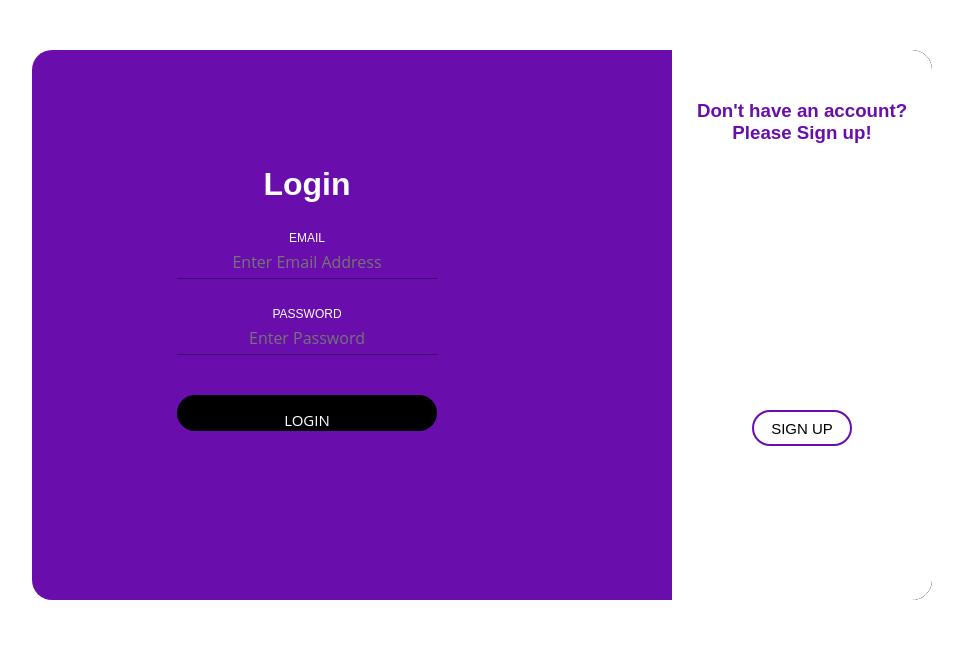
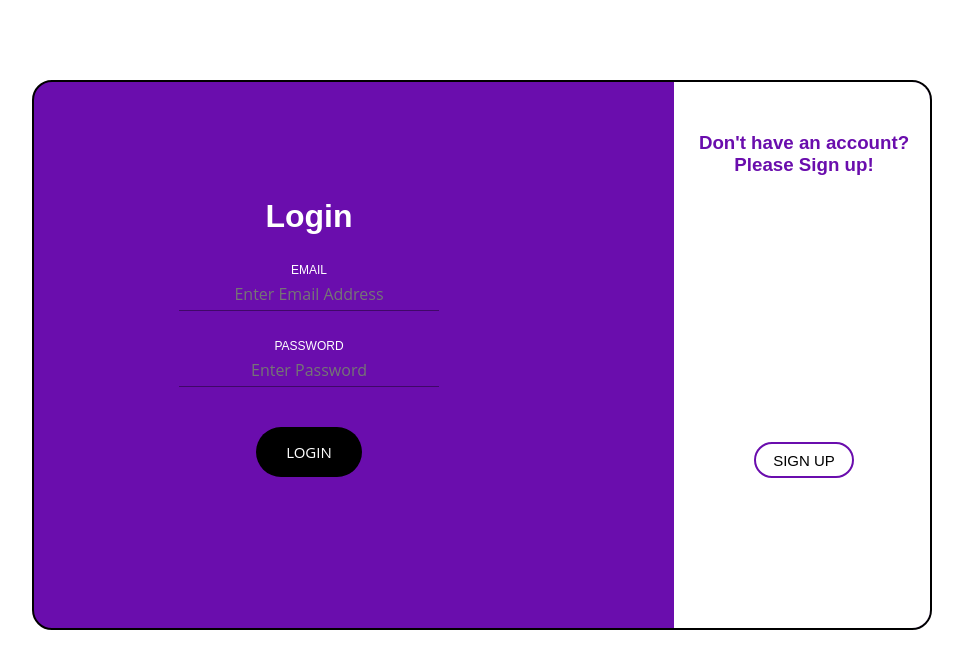
Before and after one commit to Jia2005/Algorific, a React (Create React App) app: page / in a window 1280 px wide. Shown: the top 668 px of the page, without its empty margins (158-1121 px from the left). Built offline with nearby package versions, Linux system fonts and the light colour scheme.

Commit message:
css change

```diff
--- a/src/HomePage.css
+++ b/src/HomePage.css
@@ -4,7 +4,6 @@ body {
     /* background-color: #000; */
     color: #f2f2f2;
   }
-
   * {
     margin: 0;
     padding: 0;
--- a/src/HomePage.js
+++ b/src/HomePage.js
@@ -10,7 +10,7 @@ import profileLogo from './Images/profile.jpg';
 import './HomePage.css';
 import { FontAwesomeIcon } from '@fortawesome/react-fontawesome';
 import { faInstagram, faFacebookF, faLinkedinIn } from '@fortawesome/free-brands-svg-icons';
-
+import { faUser } from '@fortawesome/free-solid-svg-icons';
 const Navbar = () => {
   const [navbarClass, setNavbarClass] = useState('navbar');
 
@@ -23,7 +23,9 @@ const Navbar = () => {
   return (
     <div className={navbarClass} id="myNavbar">
       <a href="/" style={{backgroundColor:'red'}}>Logout</a>
-      <a href='/profile'>Profile</a>
+      <a href='/profile'>
+        <FontAwesomeIcon icon={faUser} style={{ marginRight: '8px' }} />
+      </a>
       <a href="#dashboard">Dashboard</a>
       <a href="#about">Algorithm</a>
     </div>
@@ -166,13 +168,13 @@ const Footer = () => {
         <h2>Follow Us</h2><br></br>
         <div className="social-icons">
           <a href="https://www.instagram.com" target="_blank" rel="noopener noreferrer">
-            <FontAwesomeIcon icon={faInstagram} />
+            <FontAwesomeIcon icon={faInstagram}  style={{height:'4vh'}}/>
           </a>
           <a href="https://www.facebook.com" target="_blank" rel="noopener noreferrer">
-            <FontAwesomeIcon icon={faFacebookF} />
+            <FontAwesomeIcon icon={faFacebookF}  style={{height:'4vh'}}/>
           </a>
           <a href="https://www.linkedin.com" target="_blank" rel="noopener noreferrer">
-            <FontAwesomeIcon icon={faLinkedinIn} />
+            <FontAwesomeIcon icon={faLinkedinIn} style={{height:'4vh'}} />
           </a>
         </div>
       </div>
--- a/src/Login/Style.css
+++ b/src/Login/Style.css
@@ -9,10 +9,17 @@
 body {
     font-family: 'Open Sans', Helvetica, Arial, sans-serif;
     background: #ffffff;
+    display: flex;
+    align-items: center;
+    justify-content: center;
+    padding-top: 80px;
 }
 
 .in,
 .btn {
+    height: max-content;
+  padding: 0px 10px;
+  width: max-content;
     border: none;
     outline: none;
     background: none;
@@ -31,10 +38,10 @@ body {
     position: relative;
     width: 900px;
     height: 550px;
-    margin: 0 auto 100px;
-    margin-top: 50px;
+    margin: 0 auto ;
+    display: flex;
     background: #6a0dad;
-
+    border: 2px solid black;
 }
 
 .logform {
@@ -84,10 +91,12 @@ body {
 }
 
 .btn {
+
     display: block;
     margin: 0 auto;
-    width: 260px;
-    height: 36px;
+    height: max-content;
+  padding: 0px 30px;
+  width: max-content;
     border-radius: 30px;
     color: #fff;
     font-size: 15px;
--- a/src/Profile/profile.css
+++ b/src/Profile/profile.css
@@ -118,11 +118,12 @@
 }
 
 .logout-button {
-  padding: 10px 20px;
+
   background-color: #dc3545;
   color: white;
-  width: auto;
-  height: auto;
+  height: max-content;
+  padding: 0px 10px;
+  width: max-content;
   border: none;
   border-radius: 4px;
   cursor: pointer;
@@ -164,8 +165,9 @@
   color: white;
   border: none;
   padding: 5px 5px;
-  width: auto;
-  height: auto;
+  height: max-content;
+  padding: 0px 10px;
+  width: max-content;
   border-radius: 4px;
   margin-bottom: 10px;
   cursor: pointer;
@@ -177,8 +179,9 @@
   color: white;
   border: none;
   align-items: center;
-  width: 150px;
-  height: 40px;
+  height: max-content;
+  padding: 0px 10px;
+  width: max-content;
   border-radius: 4px;
   margin-bottom: 10px;
   cursor: pointer;
@@ -214,31 +217,14 @@
 }
 
 .log {
-  width: auto;
-  height: auto;
-  padding: none;
+
+
   display: flex;
   justify-content: center;
 }
 
-.upload-image-btn {
-  padding: 5px;
-  height: auto;
-  width: auto;
-  border: none;
-  border-radius: 10px;
-  background-color: #231942;
-  color: white;
-  cursor: pointer;
-  margin-top: 10px;
-}
 
-.upload-image-btn:hover {
-  background-color: #140e25;
-  color: white;
-  transform: scale(1.03);
-  transition: 0.5s;
-}
+
 
 .avatar-options {
   display: flex;
@@ -246,8 +232,8 @@
 }
 
 .avatar-option {
-  width: 50px;
-  height: 50px;
+  width: 70px;
+  height: 70px;
   cursor: pointer;
   border-radius: 50%;
   border: 2px solid transparent;
--- a/src/Profile/profile.js
+++ b/src/Profile/profile.js
@@ -55,7 +55,7 @@ const UserProfile = ({ setComponent }) => {
 
   const handleSignOut = () => {
     signOut(auth).then(() => {
-      window.location.href = '/login';
+      window.location.href = '/';
     }).catch(() => {
       window.alert('There are some server issues.');
     });
```
